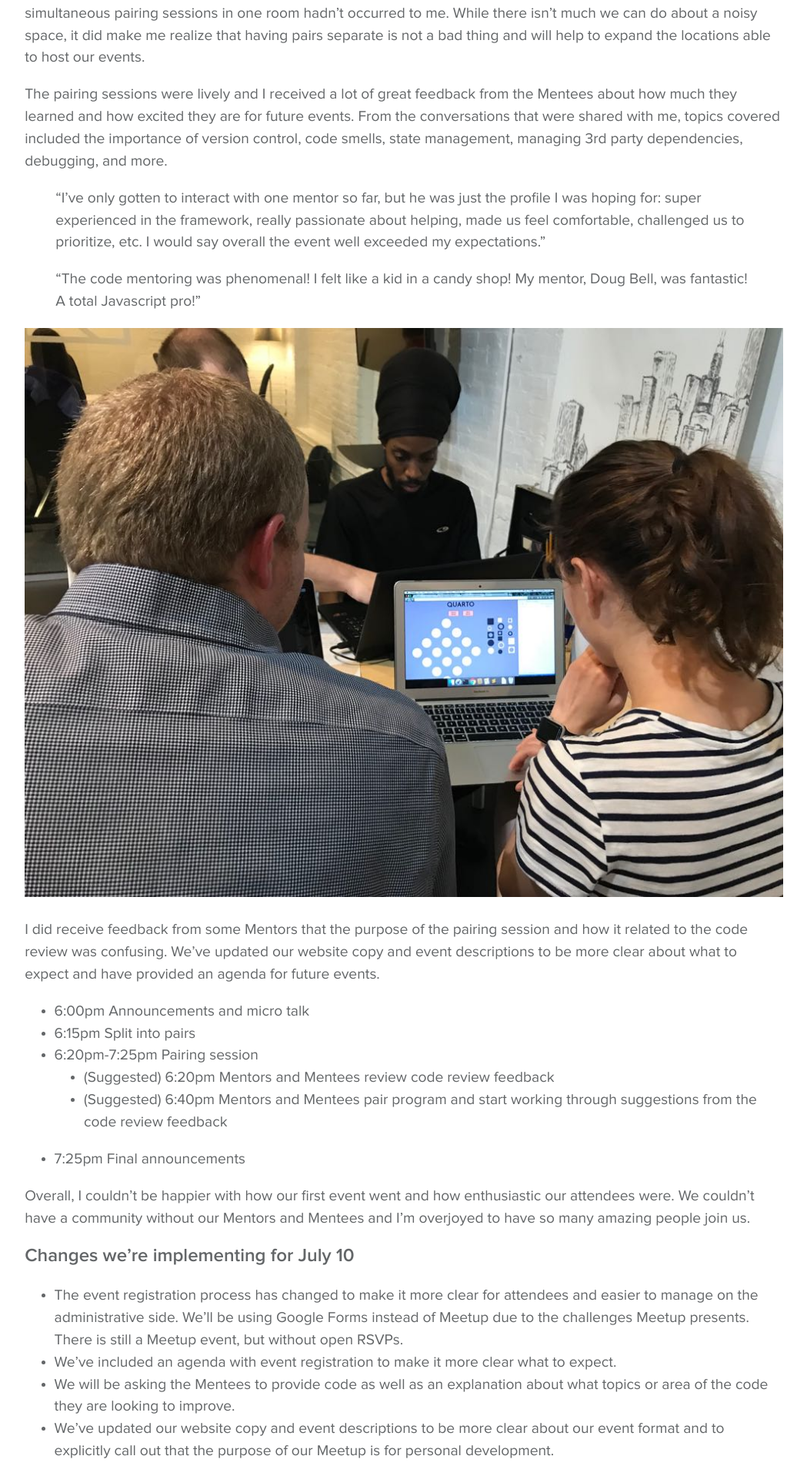
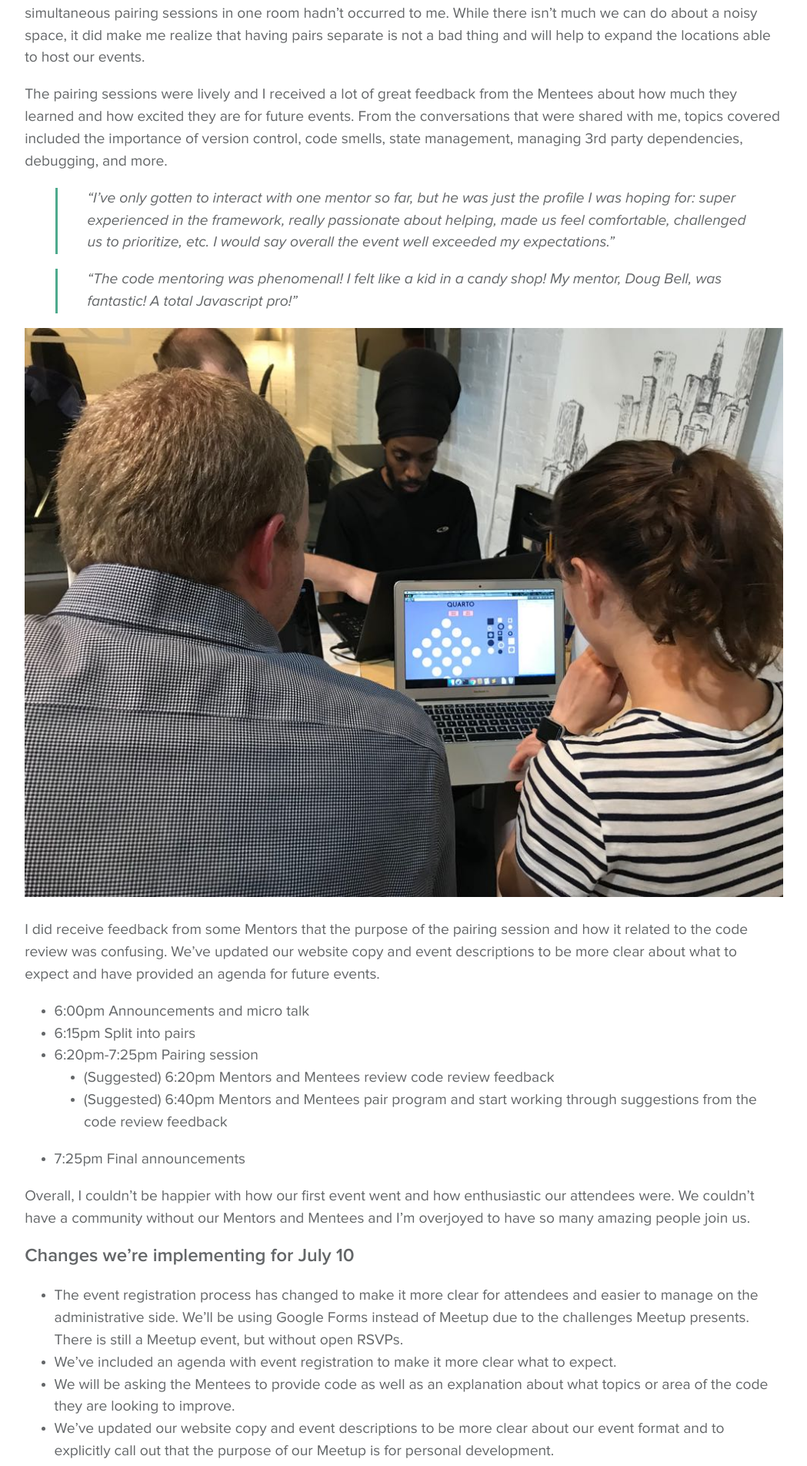
Before and after one commit to mercedesb/dev-together, a Jekyll site: the page built from docs/_posts/2018-06-14-first-event-recap.md, in a window 1280 px wide. Shown: the part 1631-3535 px from the top of the page at 77% size, without its empty margins (115-1164 px from the left). Built offline with Jekyll 4.4.1, drawn with Linux system fonts in a browser that asks for light colours.

Commit message:
renamed img and added blockquote style

```diff
--- a/docs/_sass/base/_typography.scss
+++ b/docs/_sass/base/_typography.scss
@@ -122,3 +122,9 @@ pre {
     line-height: 1.75em;
   }
 }
+
+blockquote {
+  border-left: 3px solid $primary-color;
+  padding-left: $base-spacing;
+  font-style: italic;
+}
```
Also changed, not shown: docs/assets/images/events/june122018/June12_pairing1.jpg (renamed from docs/assets/images/events/june122018/Jun12_pairing1.jpg).
